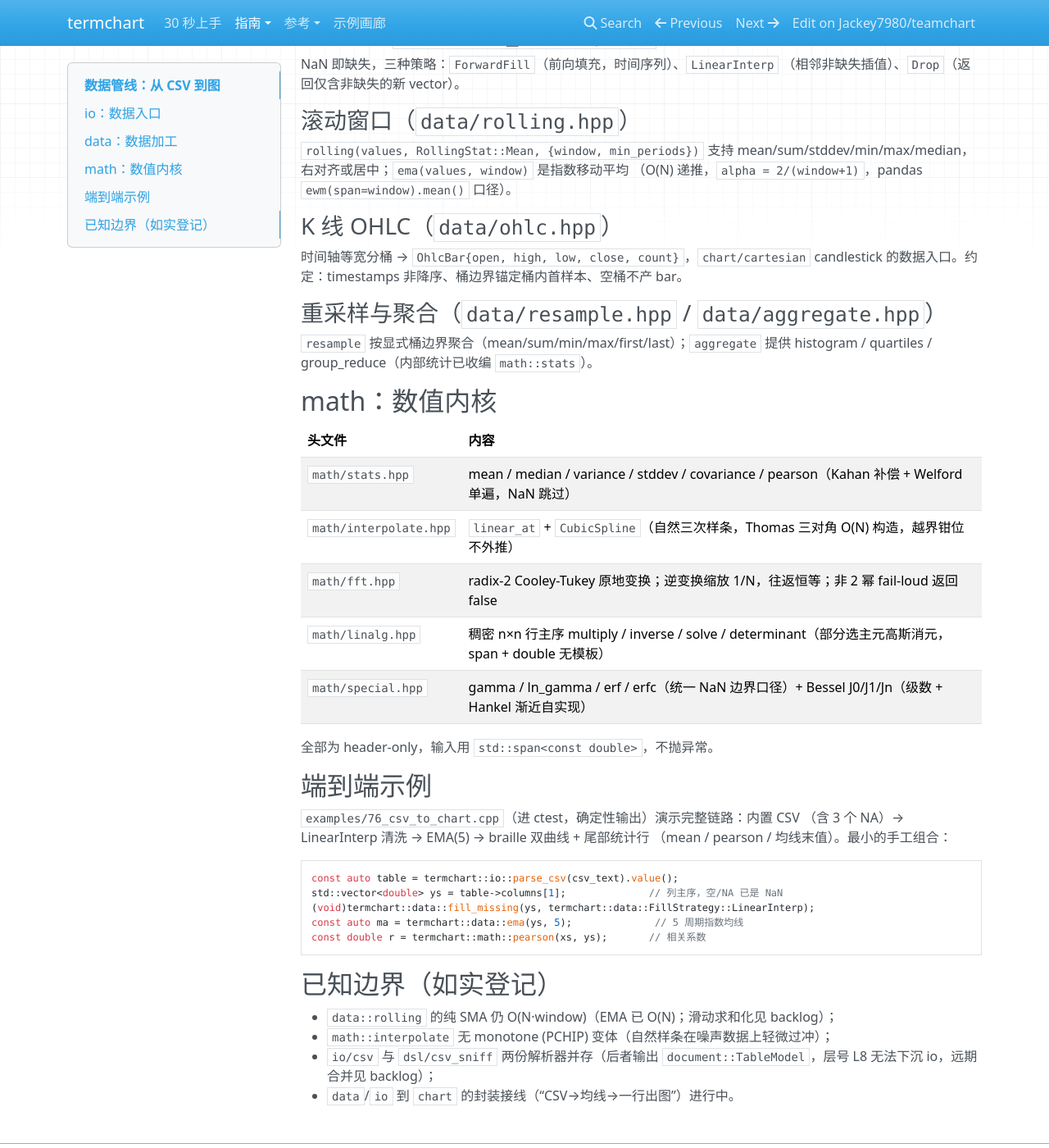
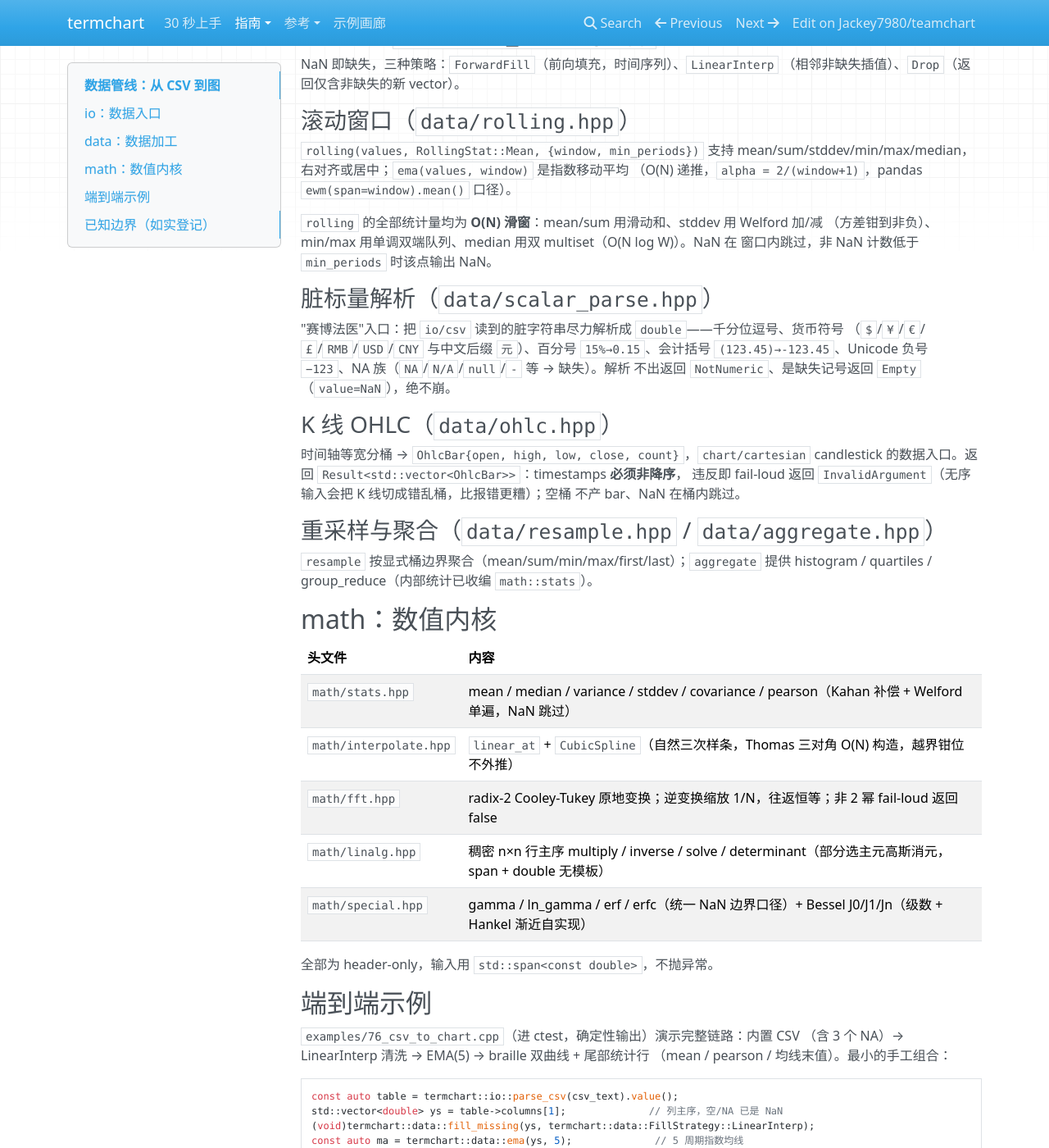
Before and after one commit to Jackey7980/termchart, an MkDocs documentation site: the page built from docs/guide/data_pipeline.md, in a window 1280 px wide and 1400 px high, scrolled down 1258 px. Shown: the whole window at 82% size. Built offline with MkDocs 1.6.1, drawn with Linux system fonts in a browser that asks for light colours; nearby versions of some CDN libraries; some of the changed text lies outside the part shown.

Commit message:
docs: 反映 data 层 Code Review 修复 + 修正能力矩阵层号口径
- reference/capability_matrix.md：① 模块能力标题 L0–L21 → L0–L22（与 architecture.md
  对齐，新增 8 模块后层号上限已是 L22）；② data 行重述——新增 scalar_parse（脏标量
  解析）、rolling 全 O(N)（运行和/Welford/单调队列/双 multiset）、ohlc 改 Result +
  时间戳非降序 fail-loud、aggregate 悬垂指针已修；清除"纯 SMA 仍 O(N·window)"旧 backlog
  条目（已解决）。
- guide/data_pipeline.md：rolling 说明补全部 O(N) 家族与 NaN/min_periods 语义；新增
  scalar_parse 脏标量解析小节；ohlc 由"软约定"改为"返回 Result、违反 fail-loud"；
  删去"纯 SMA 仍 O(N·window)"的过时断言。

```diff
--- a/docs/guide/data_pipeline.md
+++ b/docs/guide/data_pipeline.md
@@ -64,10 +64,23 @@ NaN 即缺失，三种策略：`ForwardFill`（前向填充，时间序列）、
 mean/sum/stddev/min/max/median，右对齐或居中；`ema(values, window)` 是指数移动平均
 （O(N) 递推，`alpha = 2/(window+1)`，pandas `ewm(span=window).mean()` 口径）。
 
+`rolling` 的全部统计量均为 **O(N) 滑窗**：mean/sum 用滑动和、stddev 用 Welford 加/减
+（方差钳到非负）、min/max 用单调双端队列、median 用双 multiset（O(N log W)）。NaN 在
+窗口内跳过，非 NaN 计数低于 `min_periods` 时该点输出 NaN。
+
+### 脏标量解析（`data/scalar_parse.hpp`）
+
+"赛博法医"入口：把 `io/csv` 读到的脏字符串尽力解析成 `double`——千分位逗号、货币符号
+（`$`/`¥`/`€`/`£`/`RMB`/`USD`/`CNY` 与中文后缀 `元`）、百分号 `15%→0.15`、会计括号
+`(123.45)→-123.45`、Unicode 负号 `−123`、NA 族（`NA`/`N/A`/`null`/`-` 等 → 缺失）。解析
+不出返回 `NotNumeric`、是缺失记号返回 `Empty`（`value=NaN`），绝不崩。
+
 ### K 线 OHLC（`data/ohlc.hpp`）
 
 时间轴等宽分桶 → `OhlcBar{open, high, low, close, count}`，`chart/cartesian`
-candlestick 的数据入口。约定：timestamps 非降序、桶边界锚定桶内首样本、空桶不产 bar。
+candlestick 的数据入口。返回 `Result<std::vector<OhlcBar>>`：timestamps **必须非降序**，
+违反即 fail-loud 返回 `InvalidArgument`（无序输入会把 K 线切成错乱桶，比报错更糟）；空桶
+不产 bar、NaN 在桶内跳过。
 
 ### 重采样与聚合（`data/resample.hpp` / `data/aggregate.hpp`）
 
@@ -102,7 +115,8 @@ const double r = termchart::math::pearson(xs, ys);       // 相关系数
 
 ## 已知边界（如实登记）
 
-- `data::rolling` 的纯 SMA 仍 O(N·window)（EMA 已 O(N)；滑动求和化见 backlog）；
+- `data::rolling` 全部统计量已 O(N)（运行和 / Welford / 单调队列 / 双 multiset）；median 为
+  O(N log W)，比对朴素 O(N·W·log W) 已优一个 W 因子；
 - `math::interpolate` 无 monotone (PCHIP) 变体（自然样条在噪声数据上轻微过冲）；
 - `io/csv` 与 `dsl/csv_sniff` 两份解析器并存（后者输出 `document::TableModel`，层号 L8
   无法下沉 io，远期合并见 backlog）；
```
Also changed, not shown: docs/reference/capability_matrix.md (+2 -2 lines).
